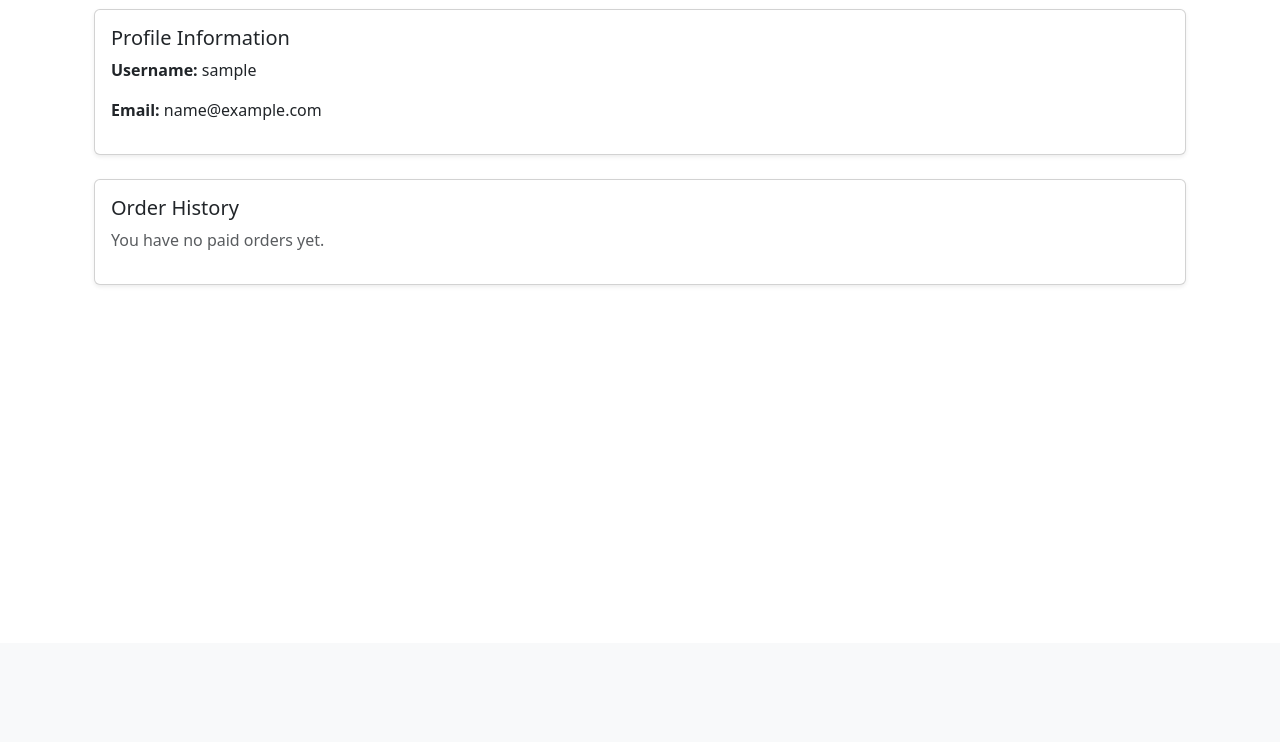
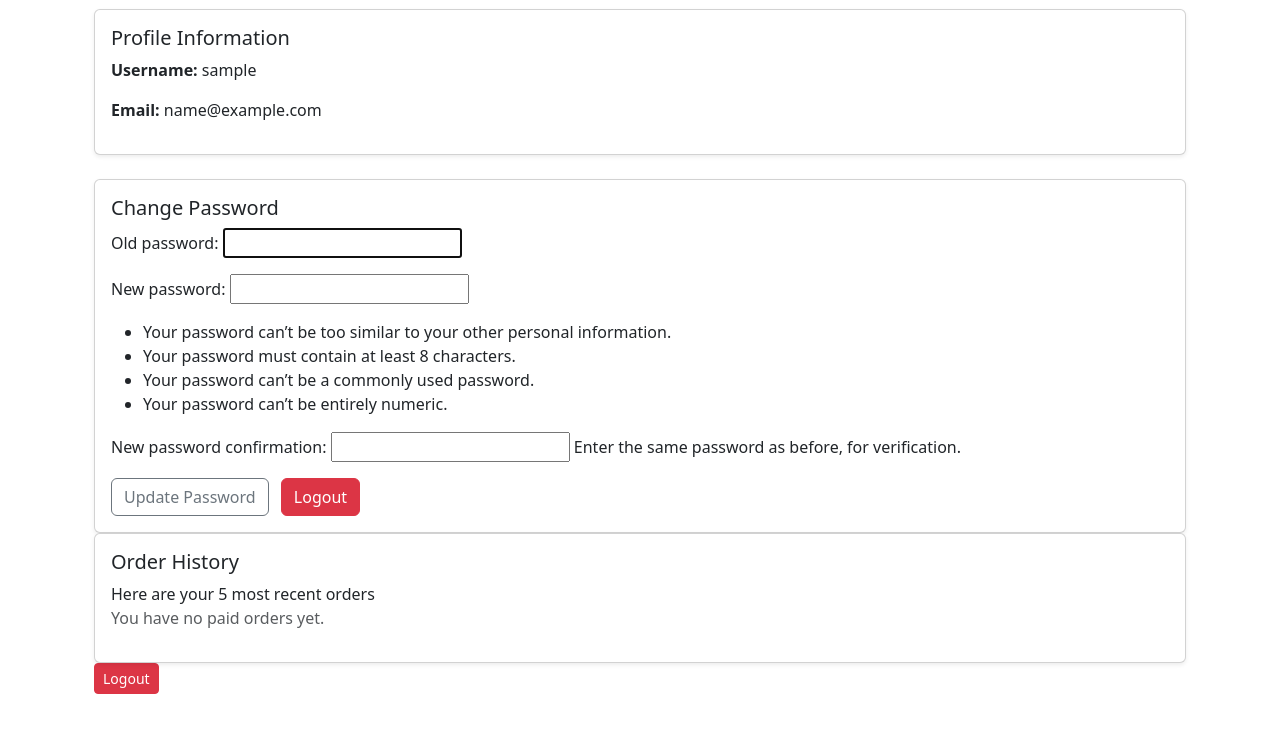
Before and after one commit to KaneK31/ordering-system, a Django app: page /my_account/ in a window 1280 px wide. Shown: the part 157-899 px from the top of the page. Before the commit the page ends 442 px from the top, so only its background shows below. Run offline with Django 5.2, Linux system fonts and the light colour scheme; the visitor is signed in with stand-in values (Sample User, id 1); data that the repository does not hold is empty.

Commit message:
added password updating and validation

```diff
--- a/Platform/templates/platform/my_account.html
+++ b/Platform/templates/platform/my_account.html
@@ -13,22 +13,38 @@
             <p><strong>Username:</strong> {{ user.username }}</p>
             <p><strong>Email:</strong> {{ user.email }}</p>
 
-            <!-- Optional profile picture -->
-            {% if user.profile.picture %}
-                <div class="mb-3">
-                    <img src="{{ user.profile.picture.url }}" alt="Profile Picture"
-                         class="img-thumbnail" style="max-height: 150px;">
         </div>
+    </div>
+
+
+    {% if messages %}
+    {% for message in messages %}
+    <div class="alert alert-{{ message.tags }} alert-dismissible fade show" role="alert">
+        {{ message }}
+        <button type="button" class="btn-close" data-bs-dismiss="alert" aria-label="Close"></button>
+    </div>
+    {% endfor %}
     {% endif %}
 
-
+    <div class="card shadow-sm mt-4">
+        <div class="card-body">
+            <h5 class="card-title">Change Password</h5>
+            <form method="post">
+                {% csrf_token %}
+                <input type="hidden" name="form_name" value="password_change">
+                {{ password_form.as_p }}
+                <button type="submit" class="btn btn-outline-secondary">Update Password</button>
+                <a href="{% url 'platform:logout' %}" class="btn btn-danger ms-2">Logout</a>
+            </form>
         </div>
     </div>
+
 
     <!-- Order History -->
     <div class="card shadow-sm">
         <div class="card-body">
             <h5 class="card-title">Order History</h5>
+            <h10 class="card-title">Here are your 5 most recent orders</h10>
 
             {% if orders %}
             <div class="table-responsive">
@@ -71,5 +87,6 @@
             {% endif %}
         </div>
     </div>
+    <a href="{% url 'platform:logout' %}" class="btn btn-danger btn-sm">Logout</a>
 </div>
 {% endblock %}
--- a/Platform/urls.py
+++ b/Platform/urls.py
@@ -1,5 +1,6 @@
 from django.urls import path
 from . import views
+from django.contrib.auth import views as auth_views
 
 app_name = "platform"
 
@@ -19,4 +20,10 @@ urlpatterns = [
     path("admin_dashboard/order/<int:order_id>/", views.order_detail_admin, name="order_detail_admin"),
     path("my_account/", views.my_account, name="my_account"),
     path('home/', views.home, name='home'),
+    path('password_change/', auth_views.PasswordChangeView.as_view(template_name='platform/password_change.html'),
+         name='password_change'),
+    path('password_change/done/', auth_views.PasswordChangeDoneView.as_view(
+        template_name='platform/password_change_done.html'
+    ), name='password_change_done'),
+
 ]
--- a/Platform/views.py
+++ b/Platform/views.py
@@ -1,7 +1,8 @@
 import uuid
 from django.shortcuts import render, redirect, get_object_or_404
 from django.contrib.auth.models import User
-from django.contrib.auth import authenticate, logout, login
+from django.contrib.auth import authenticate, logout, login, update_session_auth_hash
+from django.contrib.auth.forms import PasswordChangeForm
 from django.contrib.auth.decorators import login_required
 from django.contrib.admin.views.decorators import staff_member_required
 from django.contrib import messages
@@ -60,11 +61,25 @@ def login_user(request):
     return render(request, 'platform/login.html')
 
 
-@login_required
 def my_account(request):
+    orders = request.user.order_set.filter(is_paid=True).order_by('-created_at')
+
+    if request.method == "POST" and request.POST.get("form_name") == "password_change":
+        form = PasswordChangeForm(user=request.user, data=request.POST)
+        if form.is_valid():
+            user = form.save()
+            update_session_auth_hash(request, user)  # keep user logged in
+            messages.success(request, "Password updated successfully.")
+            return redirect("platform:my_account")
+        else:
+            messages.error(request, "Please correct the errors below.")
+    else:
+        form = PasswordChangeForm(user=request.user)
+
     return render(request, "platform/my_account.html", {
         "user": request.user,
-        "orders": request.user.order_set.filter(is_paid=True).order_by('-created_at')
+        "orders": orders,
+        "password_form": form,
     })
 
 
```
Lines whose indentation alone changed are shown as unchanged.
